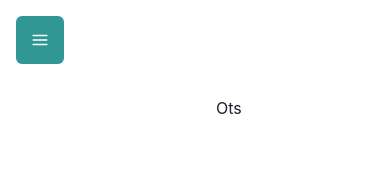
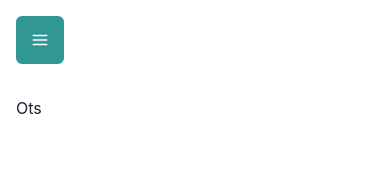
Before and after one commit to fherrera7850/ot-gpsmax, a React (Create React App) app: page /ots in a window 390 px wide. Shown: the top 186 px of the page. Built offline with nearby package versions, Linux system fonts and the light colour scheme.

Commit message:
responsivo horizontal corregido

```diff
--- a/src/App.js
+++ b/src/App.js
@@ -13,7 +13,7 @@ function App() {
   return (
     <Router>
       <Sidebar /> {/* El drawer estará visible en todas las rutas */}
-      <Box ml="200px" p={4}>
+      <Box p={4}>
         <Routes>
           <Route path="/" element={<Navigate to="/ots" />} />
           <Route path="/ingresar-ot" element={<IngresarOT />} />
```
